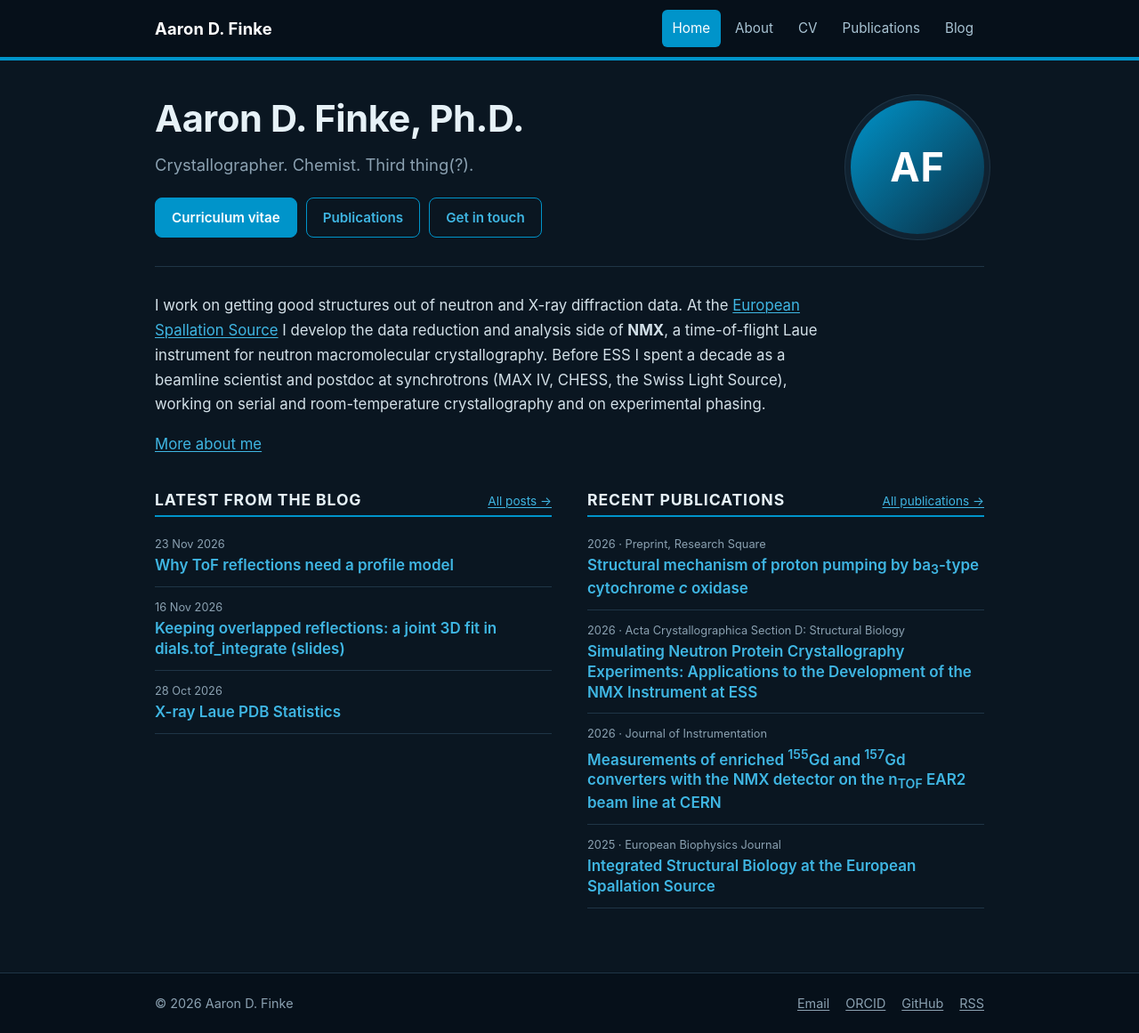
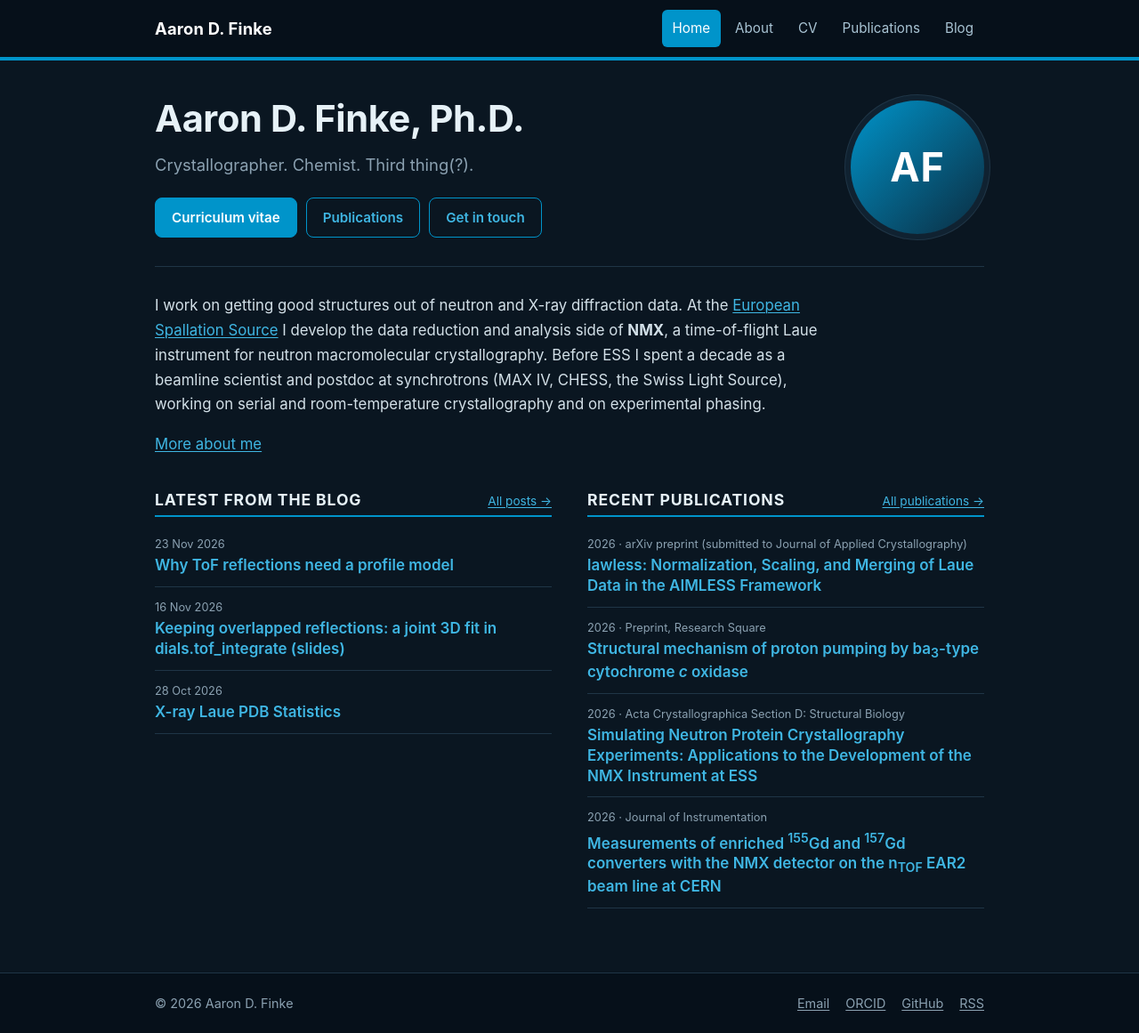
Before and after one commit to aaronfinke/aaronfinke.github.io, a Jekyll site: the page built from index.md, in a window 1280 px wide. Shown: the whole page at 89% size. Built offline with Jekyll 4.4.1, drawn with Linux system fonts in a browser that asks for light colours.

Commit message:
update bib

```diff
--- a/_data/publications.yml
+++ b/_data/publications.yml
@@ -1,5 +1,18 @@
+
+- key: FinkeLawless2026
+  type: preprint
+  title: "lawless: Normalization, Scaling, and Merging of Laue Data in the AIMLESS Framework"
+  authors: "Aaron D. Finke"
+  venue: "arXiv preprint (submitted to Journal of Applied Crystallography)"
+  year: 2026
+  date: 2026-11-24
+  doi: "10.48550/arXiv.2611.28131"
+  arxiv: "2611.28131"
+  url: "https://arxiv.org/abs/2611.28131"
+  note: "27 pages, 6 figures"
+
 - key: Neutze2026ba3
-  type: misc
+  type: preprint
   year: 2026
   title: Structural mechanism of proton pumping by ba<sub>3</sub>-type cytochrome <em>c</em> oxidase
   authors:
```
